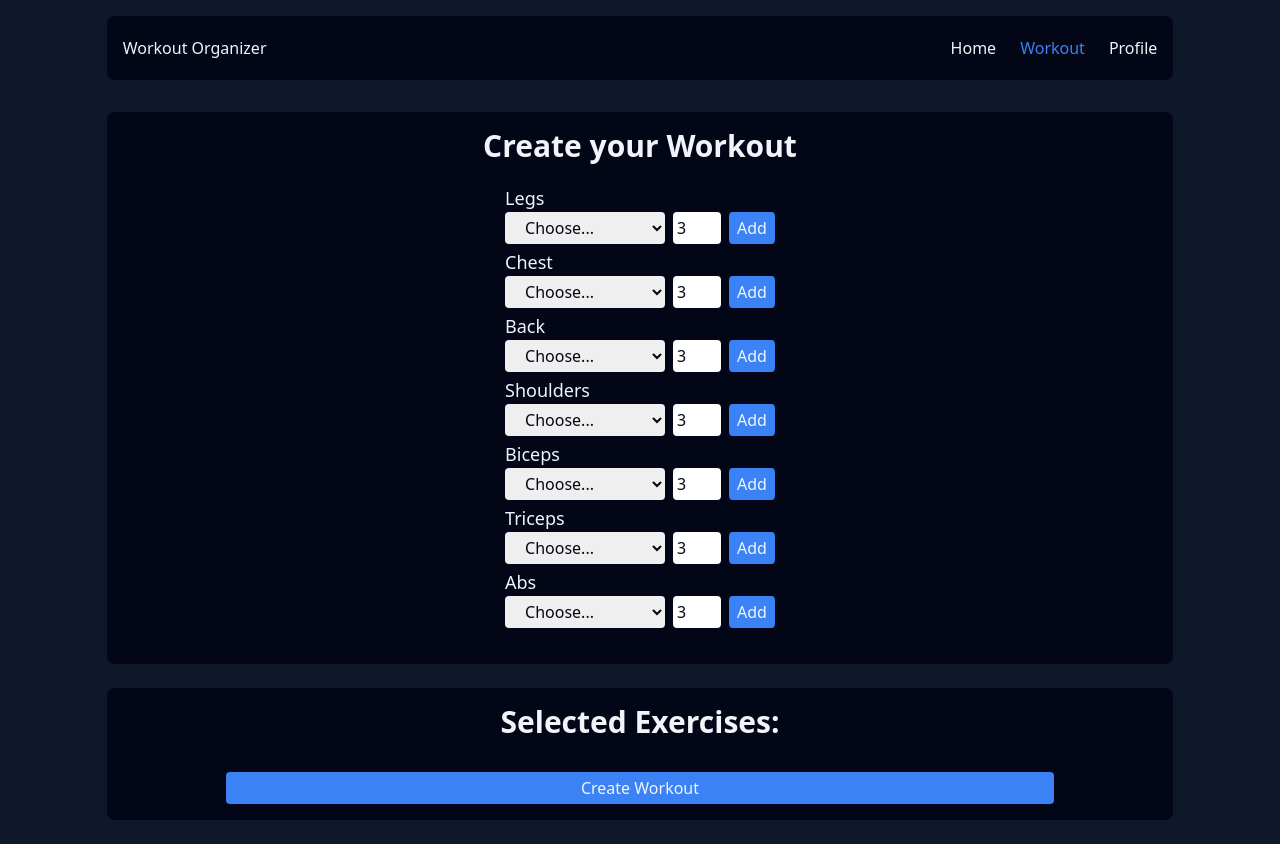
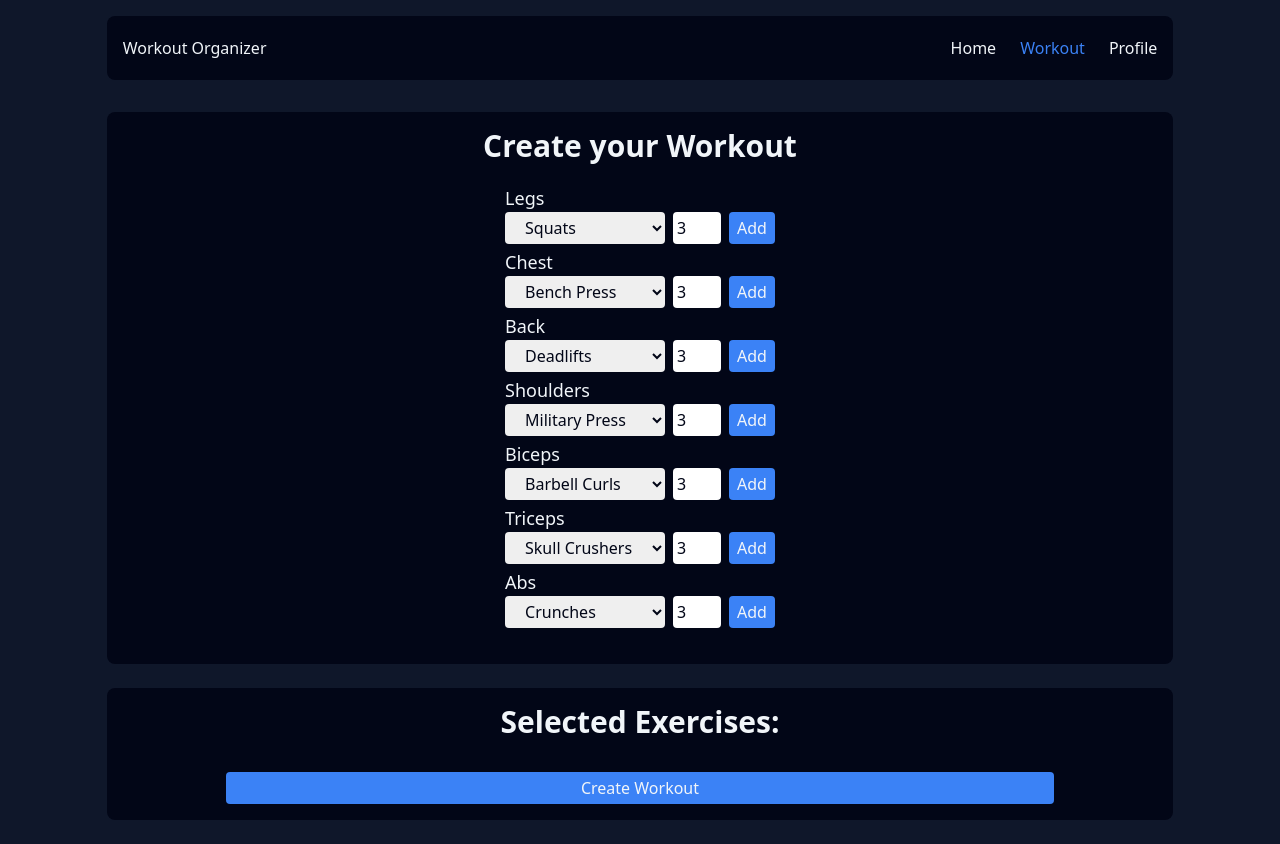
Before and after one commit to alkanaziz/workout-organizer, a React (Vite) app: page /workout in a window 1280 px wide. Built offline with nearby package versions, Linux system fonts and the light colour scheme.

Commit message:
select exercise optionfield works

```diff
--- a/src/components/CreateWorkout.tsx
+++ b/src/components/CreateWorkout.tsx
@@ -1,20 +1,26 @@
 import { useState, useEffect } from "react";
 import formMuscleGroups from "../data/muscleGroups.json";
-// import { IWorkout } from "../interfaces";
 import axios from "axios";
 import { createFormMuscleGroups } from "../utils";
+import { IFormMuscleGroup } from "../interfaces";
 
 const backendUrl = "http://localhost:3501";
 const _formMuscleGroups = createFormMuscleGroups(formMuscleGroups);
 
 const CreateWorkout = () => {
   const [formMuscleGroups, setFormMuscleGroups] = useState(_formMuscleGroups);
-  const [selectedExercise, setSelectedExercise] = useState("");
   const [addedExercises, setAddedExercises] = useState<
     { exercise: string; sets: number }[]
   >([]);
 
-  const handleAddExercise = () => {};
+  const handleChangeExercise = (
+    selectedExerciseName: string,
+    formMuscleGroup: IFormMuscleGroup
+  ) => {
+    formMuscleGroup.selectedExercise.name = selectedExerciseName;
+    console.log(formMuscleGroup);
+    setFormMuscleGroups(structuredClone(formMuscleGroups));
+  };
 
   const addWorkout = () => {
     (async () => {
@@ -45,12 +51,15 @@
               <div className="flex gap-2">
                 <select
                   className="text-slate-950 w-[10rem] p-1 px-4 rounded"
-                  value={selectedExercise}
-                  onChange={(e) => setSelectedExercise(e.target.value)}
+                  value={formMuscleGroup.selectedExercise.name}
+                  onChange={(e) =>
+                    handleChangeExercise(e.target.value, formMuscleGroup)
+                  }
                 >
-                  <option className="bg-blue-50">Choose...</option>
                   {formMuscleGroup.exercises.map((exercise) => {
-                    return <option key={exercise.id}>{exercise.name}</option>;
+                    return (
+                      <option value={exercise.name}>{exercise.name}</option>
+                    );
                   })}
                 </select>
                 <input
@@ -59,10 +68,7 @@
                   placeholder="Sets"
                   value={formMuscleGroup.numberOfSets}
                 />
-                <button
-                  className="bg-blue-500 hover:bg-blue-600 transition duration-300 ease-in-out py-1 px-2 rounded"
-                  onClick={handleAddExercise}
-                >
+                <button className="bg-blue-500 hover:bg-blue-600 transition duration-300 ease-in-out py-1 px-2 rounded">
                   Add
                 </button>
               </div>
```
